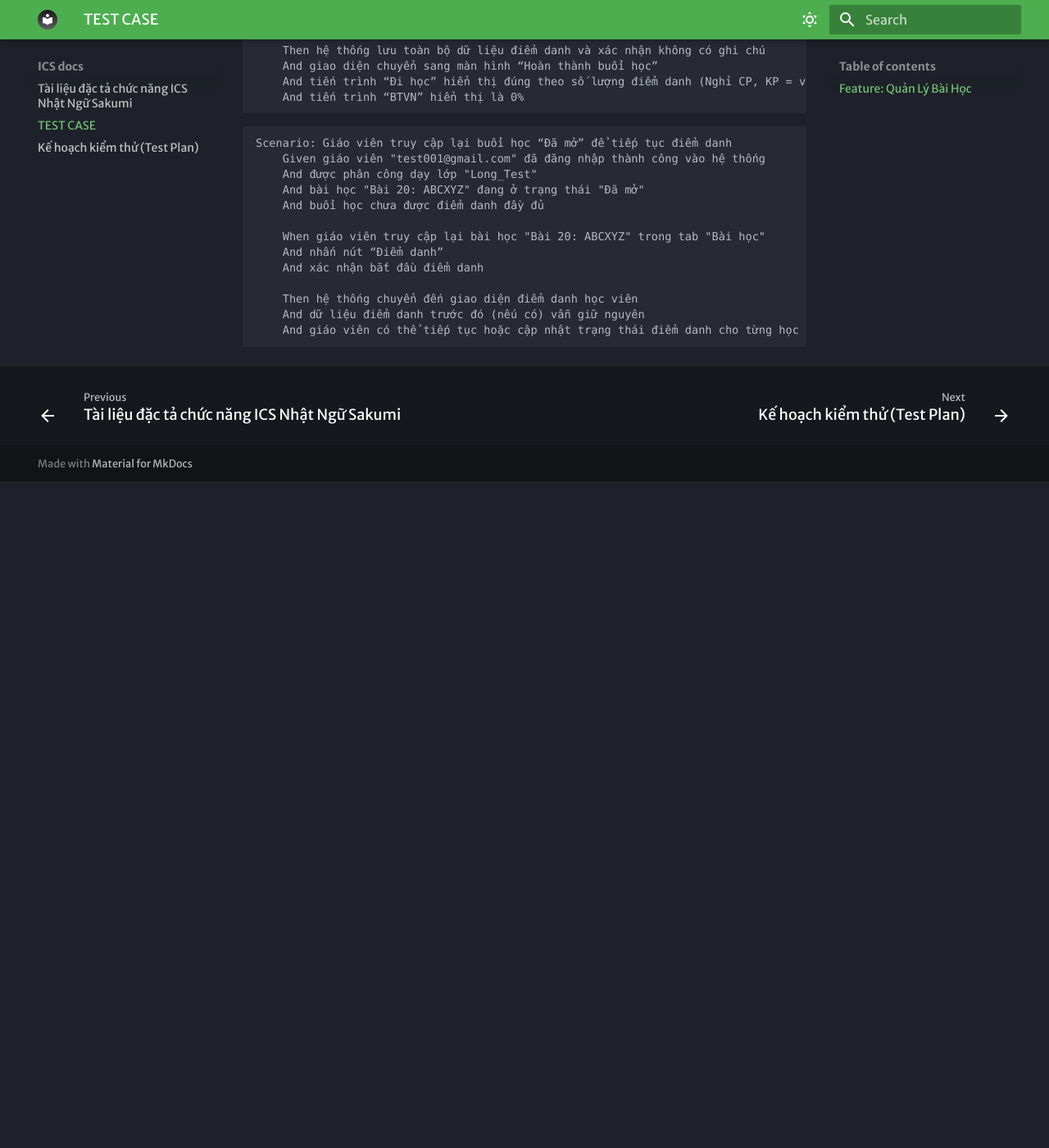
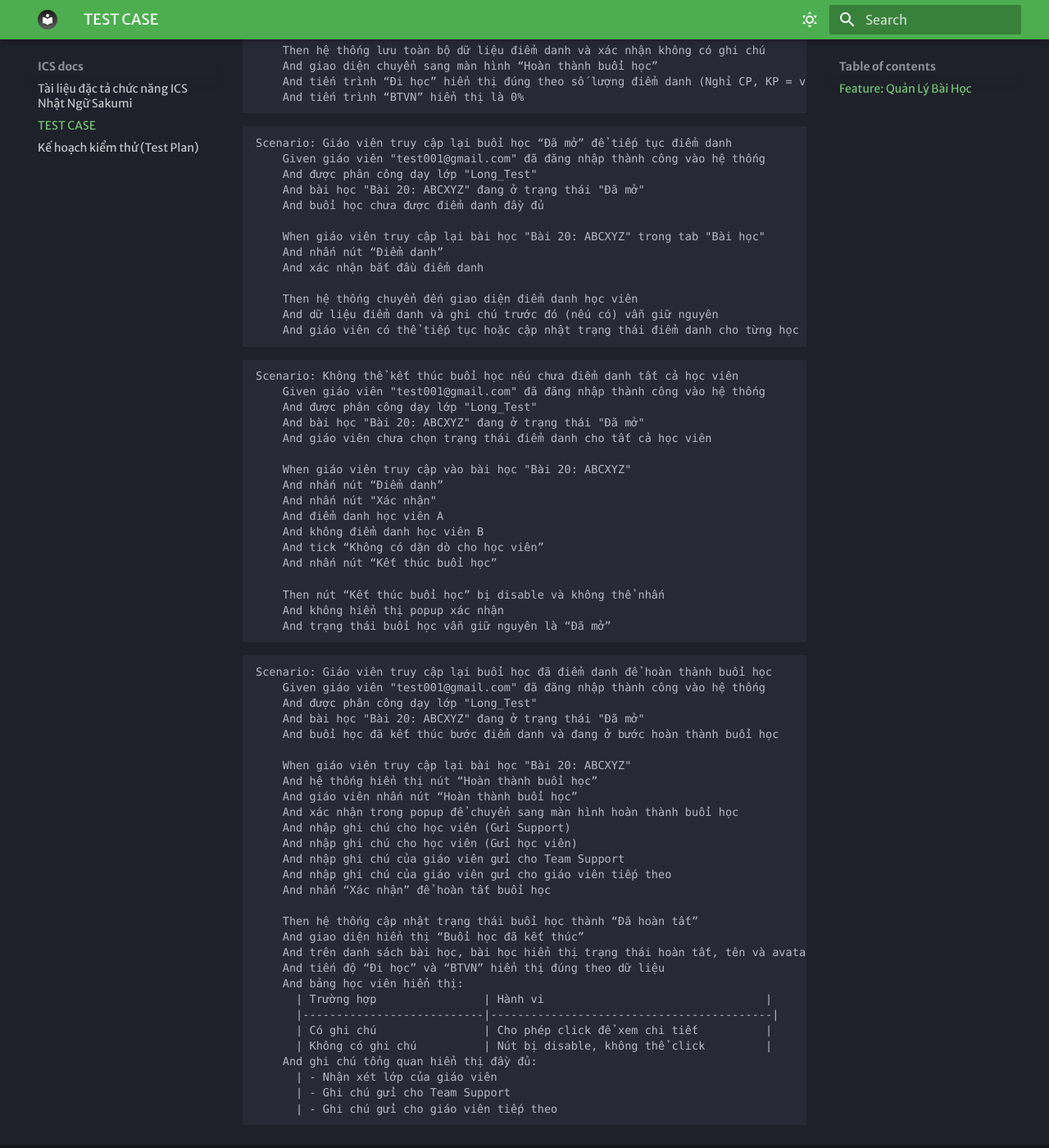
Before and after one commit to yeusone98/Function_Specification_ICS, an MkDocs documentation site: the page built from docs/testcase.md, in a window 1280 px wide and 1400 px high, scrolled down 1878 px. Shown: the whole window at 82% size. Built offline with MkDocs 1.6.1 and Material for MkDocs 9.7.7, drawn with Linux system fonts in a browser that asks for light colours; some web fonts are replaced; before the commit the page ends 2465 px from its top, so only the background shows below that.

Commit message:
Update testcase.md

````diff
--- a/docs/testcase.md
+++ b/docs/testcase.md
@@ -110,6 +110,57 @@ Scenario: Giáo viên truy cập lại buổi học “Đã mở” để tiếp
     And xác nhận bắt đầu điểm danh
 
     Then hệ thống chuyển đến giao diện điểm danh học viên
-    And dữ liệu điểm danh trước đó (nếu có) vẫn giữ nguyên
-    And giáo viên có thể tiếp tục hoặc cập nhật trạng thái điểm danh cho từng học viên
+    And dữ liệu điểm danh và ghi chú trước đó (nếu có) vẫn giữ nguyên
+    And giáo viên có thể tiếp tục hoặc cập nhật trạng thái điểm danh cho từng học viên và ghi chú lớp học
 ```
+
+```
+Scenario: Không thể kết thúc buổi học nếu chưa điểm danh tất cả học viên
+    Given giáo viên "test001@gmail.com" đã đăng nhập thành công vào hệ thống
+    And được phân công dạy lớp "Long_Test"
+    And bài học "Bài 20: ABCXYZ" đang ở trạng thái "Đã mở"
+    And giáo viên chưa chọn trạng thái điểm danh cho tất cả học viên
+
+    When giáo viên truy cập vào bài học "Bài 20: ABCXYZ"
+    And nhấn nút “Điểm danh”
+    And nhấn nút "Xác nhận"
+    And điểm danh học viên A
+    And không điểm danh học viên B
+    And tick “Không có dặn dò cho học viên”
+    And nhấn nút “Kết thúc buổi học”
+
+    Then nút “Kết thúc buổi học” bị disable và không thể nhấn
+    And không hiển thị popup xác nhận
+    And trạng thái buổi học vẫn giữ nguyên là “Đã mở”
+```
+```
+Scenario: Giáo viên truy cập lại buổi học đã điểm danh để hoàn thành buổi học
+    Given giáo viên "test001@gmail.com" đã đăng nhập thành công vào hệ thống
+    And được phân công dạy lớp "Long_Test"
+    And bài học "Bài 20: ABCXYZ" đang ở trạng thái "Đã mở"
+    And buổi học đã kết thúc bước điểm danh và đang ở bước hoàn thành buổi học
+
+    When giáo viên truy cập lại bài học "Bài 20: ABCXYZ"
+    And hệ thống hiển thị nút “Hoàn thành buổi học”
+    And giáo viên nhấn nút “Hoàn thành buổi học”
+    And xác nhận trong popup để chuyển sang màn hình hoàn thành buổi học
+    And nhập ghi chú cho học viên (Gửi Support)
+    And nhập ghi chú cho học viên (Gửi học viên)
+    And nhập ghi chú của giáo viên gửi cho Team Support
+    And nhập ghi chú của giáo viên gửi cho giáo viên tiếp theo
+    And nhấn “Xác nhận” để hoàn tất buổi học
+
+    Then hệ thống cập nhật trạng thái buổi học thành “Đã hoàn tất”
+    And giao diện hiển thị “Buổi học đã kết thúc”
+    And trên danh sách bài học, bài học hiển thị trạng thái hoàn tất, tên và avatar giáo viên
+    And tiến độ “Đi học” và “BTVN” hiển thị đúng theo dữ liệu
+    And bảng học viên hiển thị:
+      | Trường hợp                | Hành vi                                 |
+      |---------------------------|------------------------------------------|
+      | Có ghi chú                | Cho phép click để xem chi tiết          |
+      | Không có ghi chú          | Nút bị disable, không thể click         |
+    And ghi chú tổng quan hiển thị đầy đủ:
+      | - Nhận xét lớp của giáo viên
+      | - Ghi chú gửi cho Team Support
+      | - Ghi chú gửi cho giáo viên tiếp theo
+```
````
